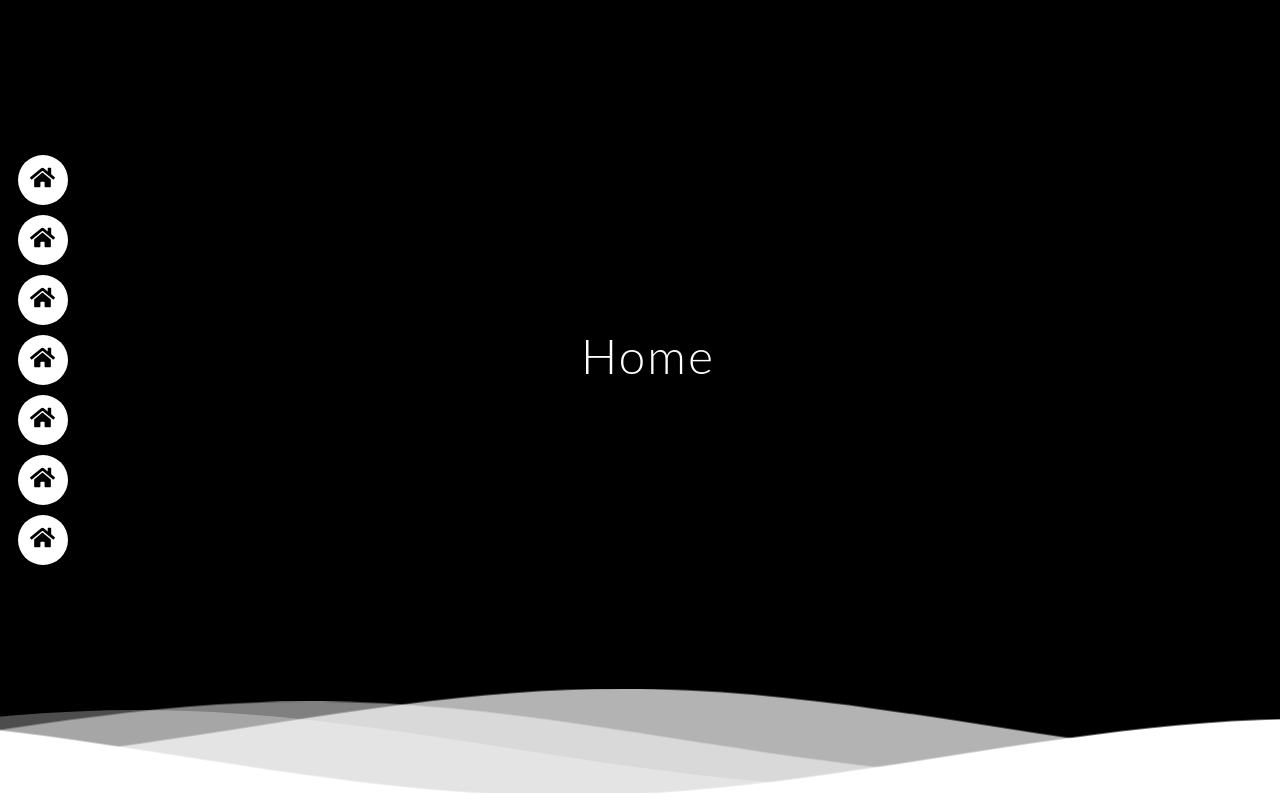
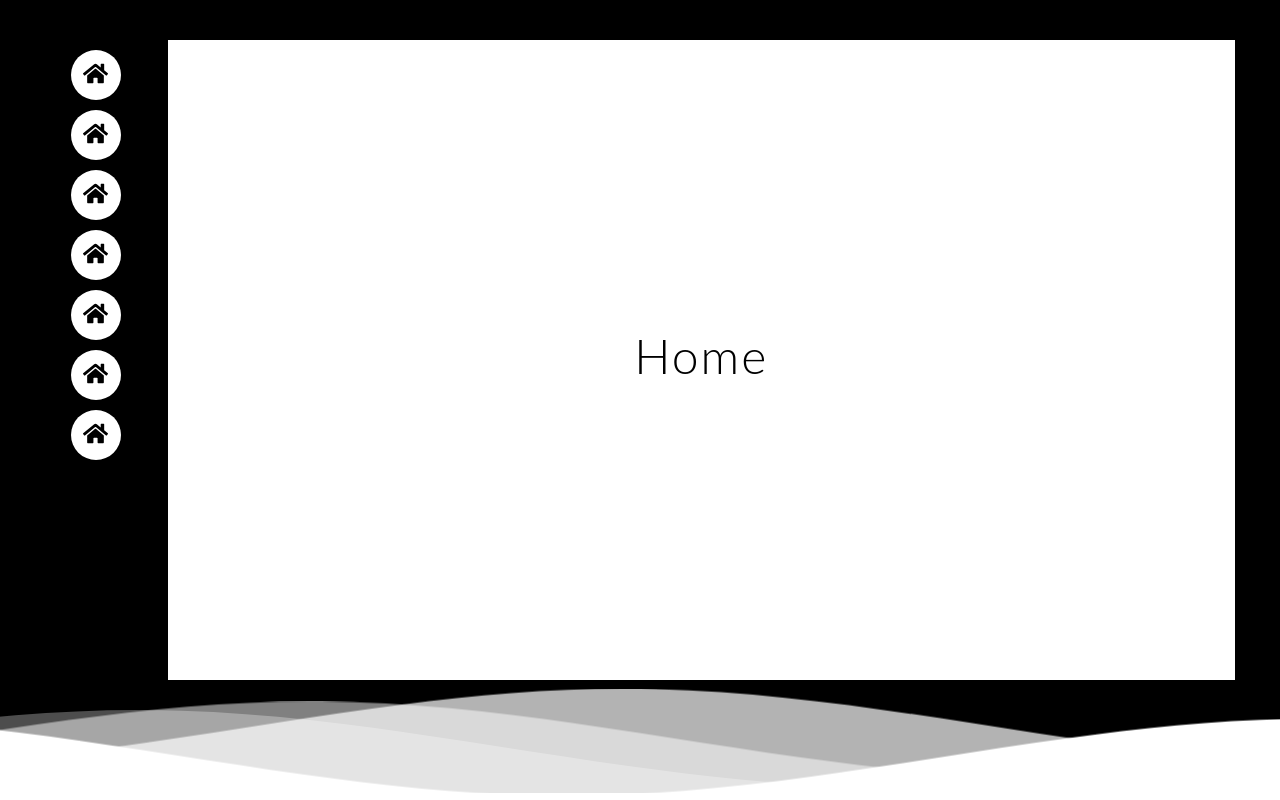
Before and after one commit to be-u-nik/nikhil, a React (Create React App) app: page / in a window 1280 px wide. Built offline with nearby package versions, Linux system fonts and the light colour scheme.

Commit message:
layout 1

```diff
--- a/src/App.css
+++ b/src/App.css
@@ -42,14 +42,11 @@ body {
   position: relative;
 } */
 .inner__container {
-  display: flex;
-  flex-direction: row;
-  justify-content: stretch;
+  justify-content: center;
   margin-top: 5vh;
   height: 80vh;
   width: 100%;
 }
-
 .wrapper .menu_item {
   position: relative;
   background-color: #ffffff;
@@ -69,7 +66,7 @@ body {
   color: black;
 }
 .icon {
-  padding-bottom: 8px;
+  padding-bottom: 6px;
 }
 
 .wrapper .tooltip {
@@ -209,7 +206,7 @@ p {
 
 .content {
   position: relative;
-  height: 20vh;
+  /* height: 20vh; */
   text-align: center;
   background-color: white;
 }
@@ -281,6 +278,6 @@ section {
 }
 
 section {
-  color: white;
-  background: black;
+  color: black;
+  background: white;
 }
--- a/src/App.js
+++ b/src/App.js
@@ -9,18 +9,19 @@ function App() {
             {/* waves */}
             {/* Content before waves */}
             <div
-              className="inner__container mx-2 align-items-start align-items-md-center"
+              className="inner__container d-flex flex-column flex-md-row mx-2 align-items-center align-items-md-center"
               style={{ zIndex: "1" }}
             >
               {/* <canvas id="canvas">Your browser doesn't support canvas</canvas> */}
               {/* icons left */}
-              <div className="wrapper d-flex flex-column justify-content-start col-2 col-md-1">
+              <div className="wrapper d-flex flex-md-column justify-content-start align-self-start col-2 col-md-1">
                 <div className="d-md-none menu_item facebook">
                   <div
                     className="icon"
                     onClick={() => {
                       const menu_items = document.getElementById("menu_items");
                       menu_items.classList.toggle("d-none");
+                      menu_items.classList.toggle("d-flex");
                       console.log(menu_items);
                       console.log("button clicked");
                     }}
```
